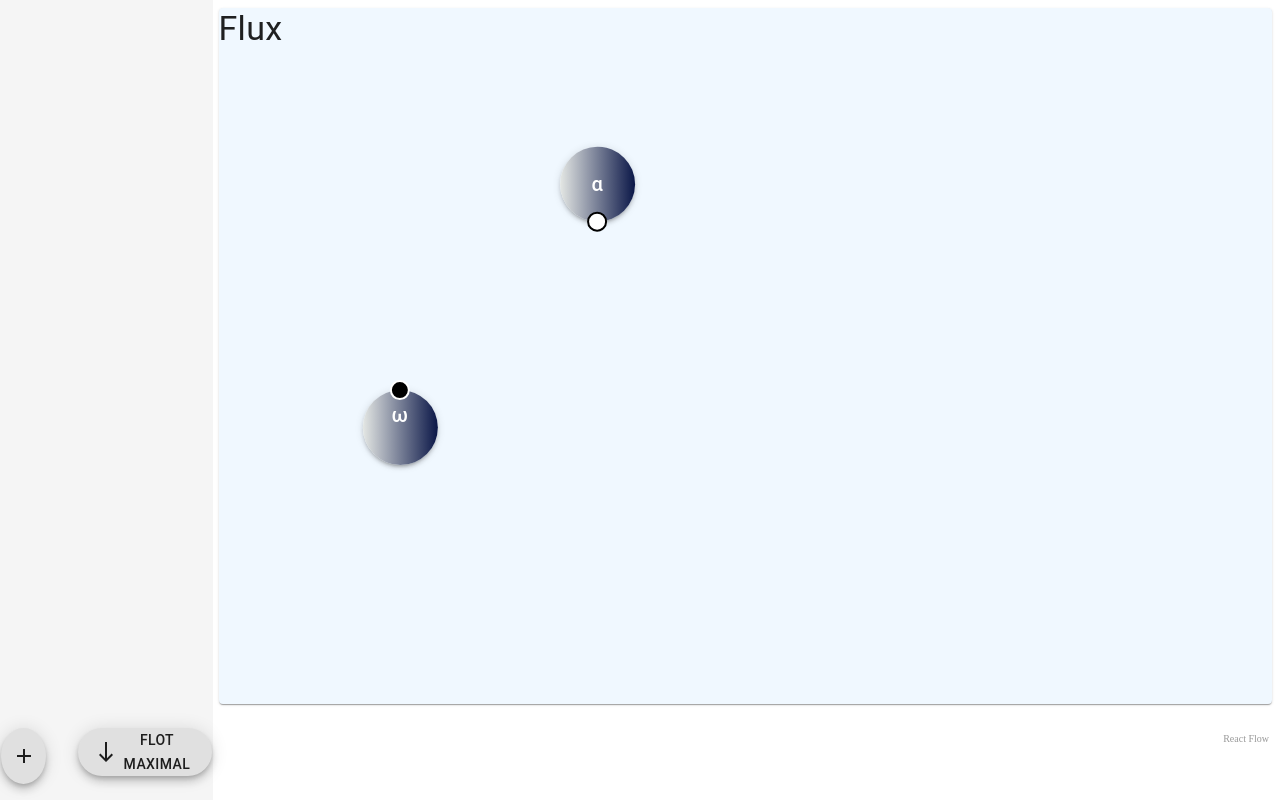
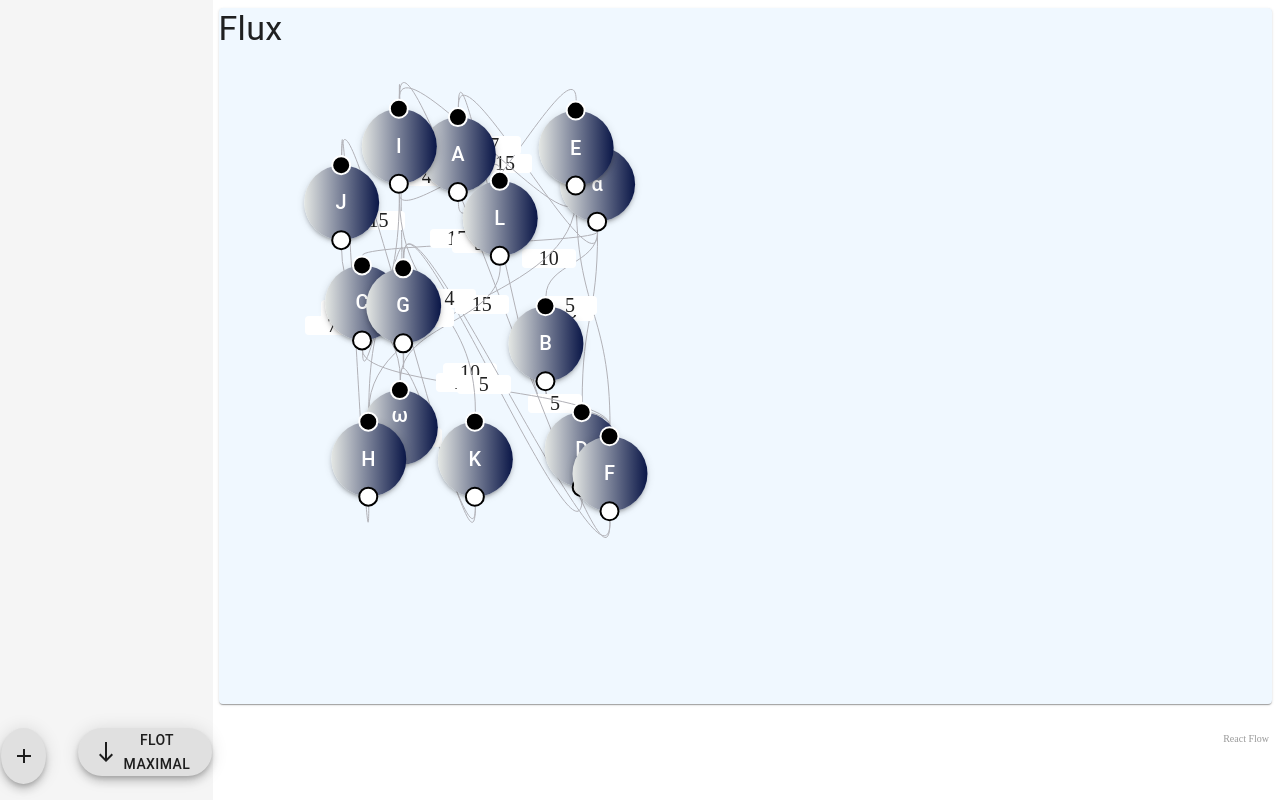
Before and after one commit to Mpiandra/projetRO, a React (Vite) app: page / in a window 1280 px wide. Built offline with nearby package versions, Linux system fonts and the light colour scheme.

Commit message:
correction de but dans la fonction getMaxFlow et updateMatrix

```diff
--- a/src/App.tsx
+++ b/src/App.tsx
@@ -20,7 +20,23 @@ import { fullFlow, getMaxFlow } from './functions/algo';
 
 export default function App() {
 
-  const [nodes, setNodes, onNodesChange] = useNodesState<Node>([
+  const [nodes, setNodes, onNodesChange] = useNodesState<Node>(
+  //   [
+  //   {
+  //     type: 'source',
+  //     id: '0',
+  //     position: { x: Math.random() * 400, y: Math.random() * 400 },
+  //     data: { label: 'α' }
+  //   },
+  //   {
+  //     type: 'target',
+  //     id: 'ω',
+  //     position: { x: Math.random() * 400, y: Math.random() * 400 },
+  //     data: { label: `ω` },
+  //   }
+
+  // ]
+  [
   {
     type: 'source',
     id: '0',
@@ -29,13 +45,113 @@ export default function App() {
   },
   {
     type: 'target',
-      id: 'ω',
+    id: '13',
     position: { x: Math.random() * 400, y: Math.random() * 400 },
-      data: { label: `ω` },
+    data: { label: 'ω' }
+  },
+  {
+    type: 'custom',
+    id: '1',
+    position: { x: Math.random() * 400, y: Math.random() * 400 },
+    data: { label: 'A' }
+  },
+  {
+    type: 'custom',
+    id: '2',
+    position: { x: Math.random() * 400, y: Math.random() * 400 },
+    data: { label: 'B' }
+  },
+  {
+    type: 'custom',
+    id: '3',
+    position: { x: Math.random() * 400, y: Math.random() * 400 },
+    data: { label: 'C' }
+  },
+  {
+    type: 'custom',
+    id: '4',
+    position: { x: Math.random() * 400, y: Math.random() * 400 },
+    data: { label: 'D' }
+  },
+  {
+    type: 'custom',
+    id: '5',
+    position: { x: Math.random() * 400, y: Math.random() * 400 },
+    data: { label: 'E' }
+  },
+  {
+    type: 'custom',
+    id: '6',
+    position: { x: Math.random() * 400, y: Math.random() * 400 },
+    data: { label: 'F' }
+  },
+  {
+    type: 'custom',
+    id: '7',
+    position: { x: Math.random() * 400, y: Math.random() * 400 },
+    data: { label: 'G' }
+  },
+  {
+    type: 'custom',
+    id: '8',
+    position: { x: Math.random() * 400, y: Math.random() * 400 },
+    data: { label: 'H' }
+  },
+  {
+    type: 'custom',
+    id: '9',
+    position: { x: Math.random() * 400, y: Math.random() * 400 },
+    data: { label: 'I' }
+  },
+  {
+    type: 'custom',
+    id: '10',
+    position: { x: Math.random() * 400, y: Math.random() * 400 },
+    data: { label: 'J' }
+  },
+  {
+    type: 'custom',
+    id: '11',
+    position: { x: Math.random() * 400, y: Math.random() * 400 },
+    data: { label: 'K' }
+  },
+  {
+    type: 'custom',
+    id: '12',
+    position: { x: Math.random() * 400, y: Math.random() * 400 },
+    data: { label: 'L' }
   }
-  ]);
+]
+  );
 
-  const [edges, setEdges, onEdgesChange] = useEdgesState<Edge>([]);
+  const [edges, setEdges, onEdgesChange] = useEdgesState<Edge>(
+    [
+  { source: '0',  target: '1',  id: 'xy-edge__0-1',  type: 'custom', data: { label: 15 } },
+  { source: '0',  target: '2',  id: 'xy-edge__0-2',  type: 'custom', data: { label: 10 } },
+  { source: '0',  target: '3',  id: 'xy-edge__0-3',  type: 'custom', data: { label: 15 } },
+  { source: '0',  target: '4',  id: 'xy-edge__0-4',  type: 'custom', data: { label: 15 } },
+  { source: '2',  target: '1',  id: 'xy-edge__2-1',  type: 'custom', data: { label: 5 } },
+  { source: '1',  target: '5',  id: 'xy-edge__1-5',  type: 'custom', data: { label: 7 } },
+  { source: '2',  target: '6',  id: 'xy-edge__2-6',  type: 'custom', data: { label: 5 } },
+  { source: '3',  target: '6',  id: 'xy-edge__3-6',  type: 'custom', data: { label: 10 } },
+  { source: '3',  target: '7',  id: 'xy-edge__3-7',  type: 'custom', data: { label: 7 } },
+  { source: '4',  target: '7',  id: 'xy-edge__4-7',  type: 'custom', data: { label: 10 } },
+  { source: '5',  target: '6',  id: 'xy-edge__5-6',  type: 'custom', data: { label: 5 } },
+  { source: '6',  target: '7',  id: 'xy-edge__6-7',  type: 'custom', data: { label: 5 } },
+  { source: '5',  target: '8',  id: 'xy-edge__5-8',  type: 'custom', data: { label: 4 } },
+  { source: '5',  target: '9',  id: 'xy-edge__5-9',  type: 'custom', data: { label: 15 } },
+  { source: '6',  target: '9',  id: 'xy-edge__6-9',  type: 'custom', data: { label: 15 } },
+  { source: '7',  target: '9',  id: 'xy-edge__7-9',  type: 'custom', data: { label: 15 } },
+  { source: '9',  target: '8',  id: 'xy-edge__9-8',  type: 'custom', data: { label: 7 } },
+  { source: '8',  target: '10', id: 'xy-edge__8-10', type: 'custom', data: { label: 7 } },
+  { source: '11', target: '10', id: 'xy-edge__11-10', type: 'custom', data: { label: 10 } },
+  { source: '9',  target: '11', id: 'xy-edge__9-11', type: 'custom', data: { label: 30 } },
+  { source: '9',  target: '12', id: 'xy-edge__9-12', type: 'custom', data: { label: 4 } },
+  { source: '11', target: '13', id: 'xy-edge__11-13', type: 'custom', data: { label: 20 } },
+  { source: '10', target: '13', id: 'xy-edge__10-13', type: 'custom', data: { label: 15 } },
+  { source: '12', target: '13', id: 'xy-edge__12-13', type: 'custom', data: { label: 15 } }
+]
+  );
   const [fullFlowEdges, setFullFlowEdges] = useState<Edge[]>([]);
   const [maxFlowEdges, setMaxFlowEdges] = useState<Edge[]>([]);
 
@@ -51,8 +167,10 @@ export default function App() {
 
   useEffect(() => {
     console.log(edges);
+    console.log(nodes);
 
-  }, [edges])
+
+  }, [edges, nodes])
 
   const addNode = useCallback(() => {
     setNodes((prevNodes) => {
@@ -88,7 +206,7 @@ export default function App() {
     setDataMatrix(result.dataMatrix);
     setInitialMatrix(result.initialMatrix)
     setRows(result.inverseRows);
-    const maxFlowResult = getMaxFlow(result.initialMatrix, result.dataMatrix);
+    const maxFlowResult = getMaxFlow(result.initialMatrix, result.dataMatrix, edges, nodes.length);
     setMaxFlowDataMatrix(maxFlowResult.updatedDataMatrix);
     setMaxFlowMatrix(maxFlowResult.updatedMatrix);
 
```
Also changed, not shown: src/functions/algo.ts (+64 -84 lines), src/functions/interface.ts (+6 -6 lines). Lines whose indentation alone changed are shown as unchanged.
